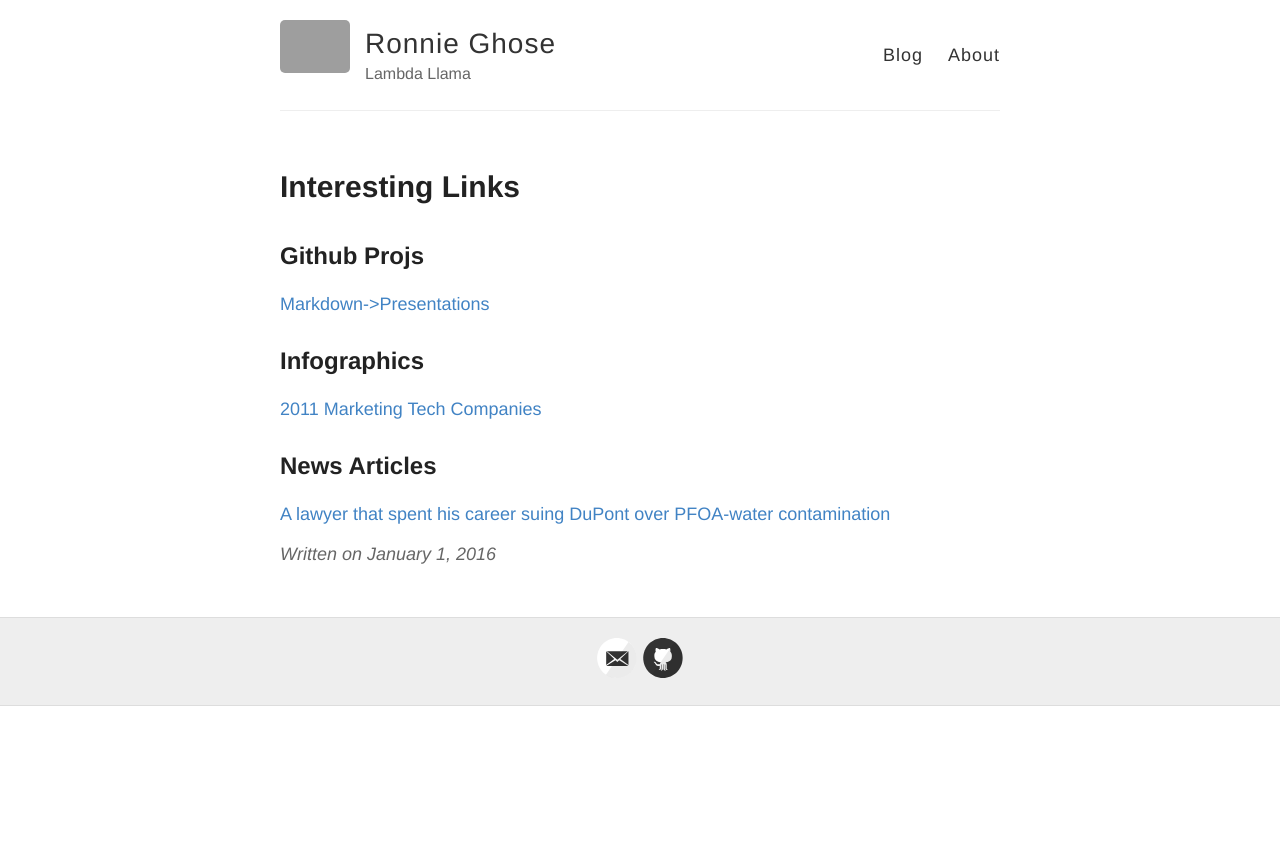
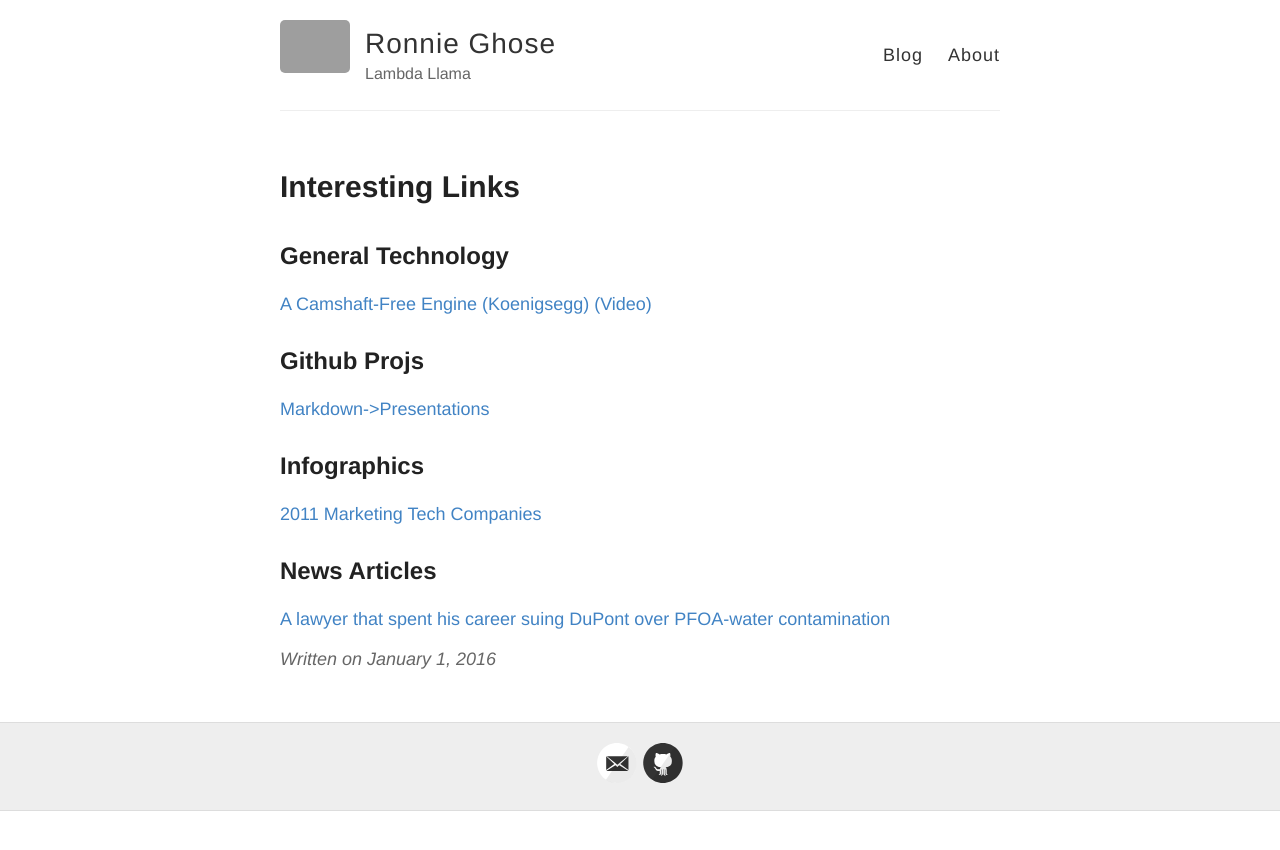
Before and after one commit to RONNCC/ronncc.github, a Jekyll site: the page built from _posts/2016-1-1-InterestingLinks.md, in a window 1280 px wide. Shown: the top 850 px of the page. Built offline with Jekyll 4.4.1, drawn with Linux system fonts in a browser that asks for light colours; comment, search, counter and statistics services are not loaded; grey boxes are pictures that could not be loaded.

Commit message:
update from Jekyller

```diff
--- a/_posts/2016-1-1-InterestingLinks.md
+++ b/_posts/2016-1-1-InterestingLinks.md
@@ -6,13 +6,15 @@ date: '2016-1-1'
 info:
 layout: post
 published: true
-sha: 75685a7c488b6c4e86e8e46b626aedf2fc707215
+sha: 5a72cf443c8080d0fba5e7a6a8c234b2a3b82a5e
 slug: InterestingLinks
 tags: []
 title: 'Interesting Links'
 
 ---
 
+##General Technology
+[A Camshaft-Free Engine (Koenigsegg) (Video)](https://vimeo.com/145498720)
 
 ## Github Projs
 [Markdown->Presentations](https://github.com/shower/jekyller)
```
